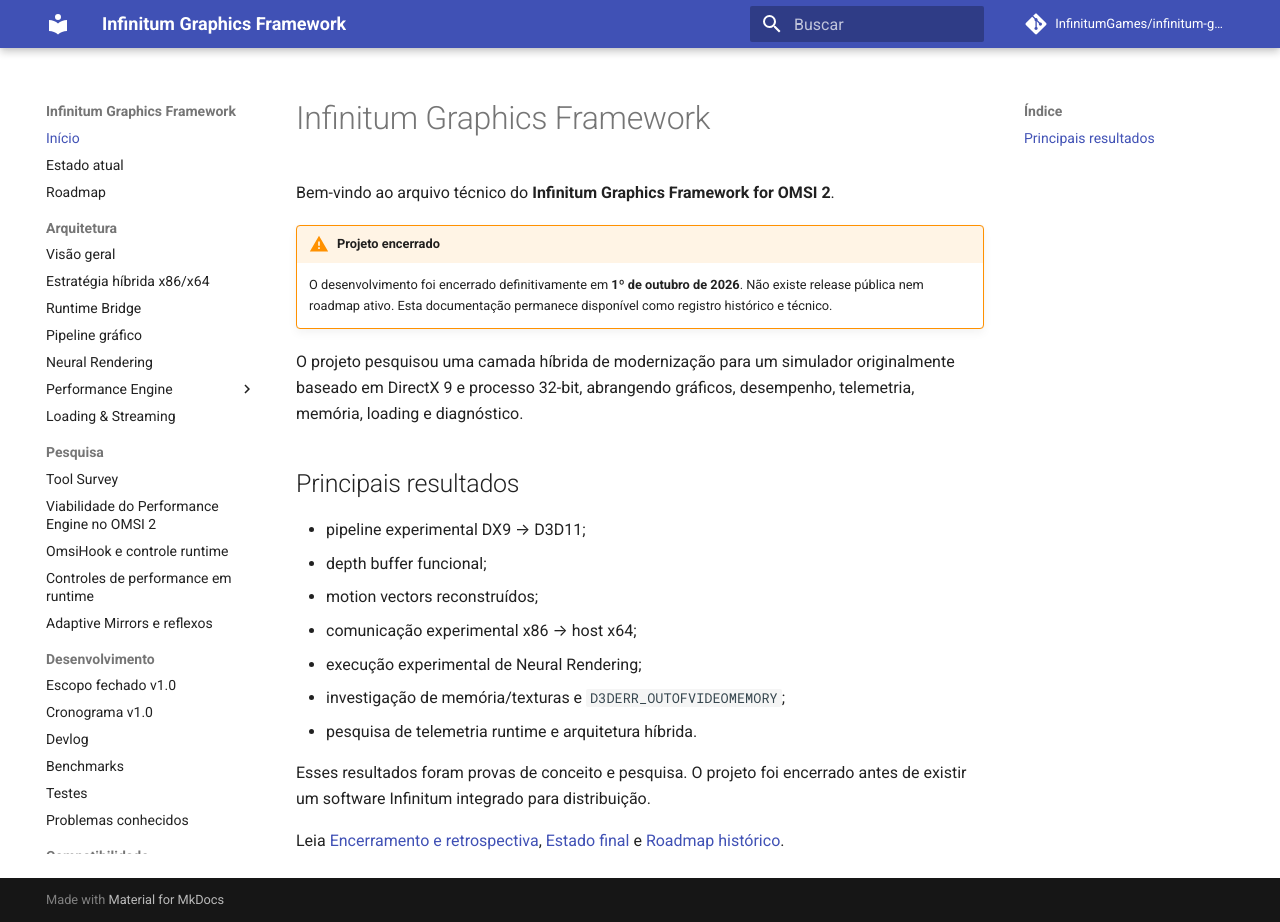
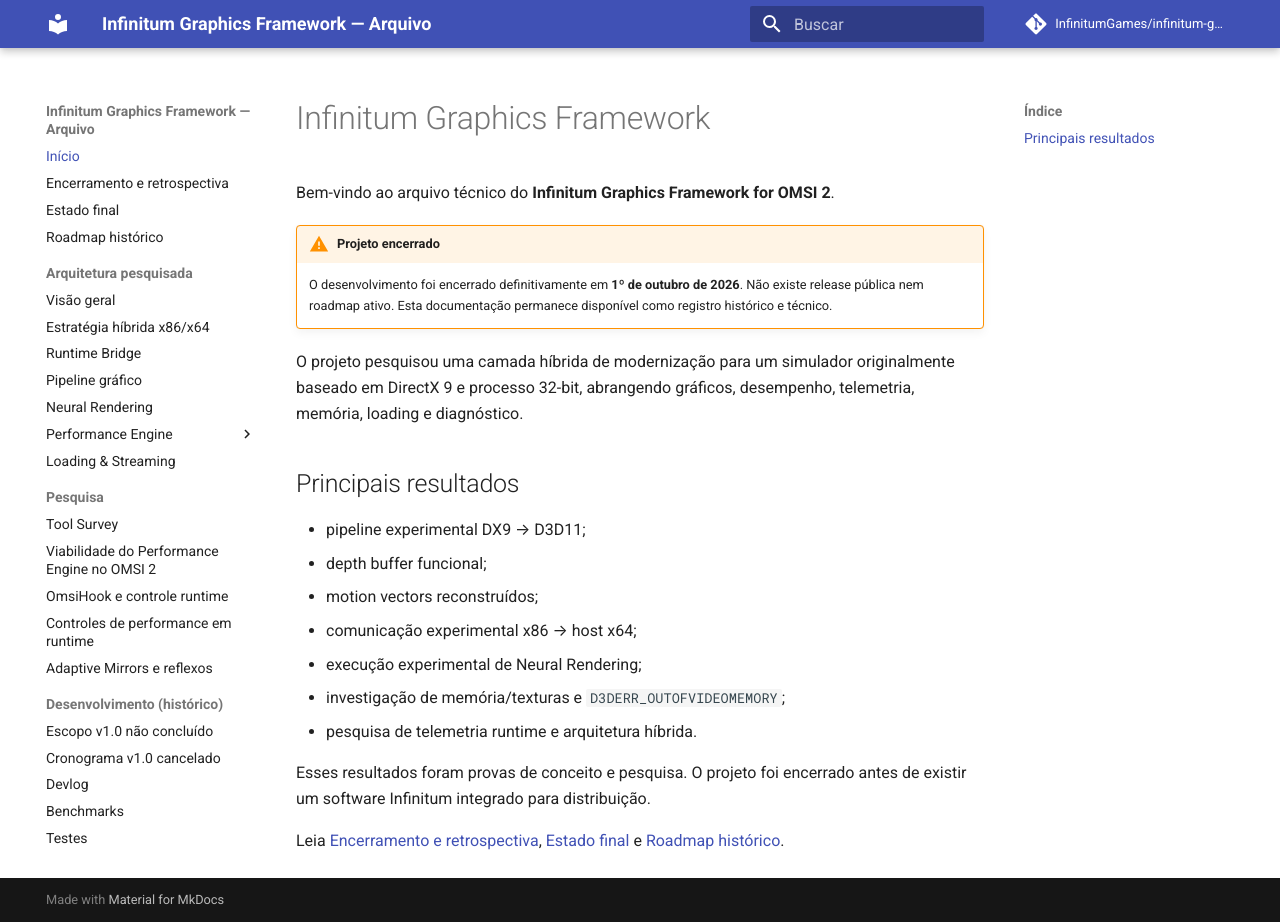
Before and after one commit to InfinitumGames/infinitum-graphics-framework, an MkDocs documentation site: the page built from docs/index.md, in a window 1280 px wide and 922 px high. Built offline with MkDocs 1.6.1 and Material for MkDocs 9.7.7, drawn with Linux system fonts in a browser that asks for light colours; comment, search, counter and statistics services are not loaded.

Commit message:
docs: mark Infinitum project as discontinued

```diff
--- a/mkdocs.yml
+++ b/mkdocs.yml
@@ -1,5 +1,5 @@
-site_name: Infinitum Graphics Framework
-site_description: Modernização gráfica, desempenho e infraestrutura para OMSI 2
+site_name: Infinitum Graphics Framework — Arquivo
+site_description: Arquivo técnico do projeto experimental de modernização do OMSI 2
 repo_name: InfinitumGames/infinitum-graphics-framework
 repo_url: https://github.com/InfinitumGames/infinitum-graphics-framework
 
@@ -13,9 +13,10 @@
 
 nav:
   - Início: index.md
-  - Estado atual: current-status.md
-  - Roadmap: roadmap.md
-  - Arquitetura:
+  - Encerramento e retrospectiva: project-retrospective.md
+  - Estado final: current-status.md
+  - Roadmap histórico: roadmap.md
+  - Arquitetura pesquisada:
       - Visão geral: architecture/overview.md
       - Estratégia híbrida x86/x64: architecture/hybrid-x86-x64.md
       - Runtime Bridge: architecture/runtime-bridge.md
@@ -35,13 +36,13 @@
       - OmsiHook e controle runtime: research/omsi-hook-runtime.md
       - Controles de performance em runtime: research/runtime-performance-controls.md
       - Adaptive Mirrors e reflexos: research/adaptive-mirrors-reflections.md
-  - Desenvolvimento:
-      - Escopo fechado v1.0: development/scope-v1.md
-      - Cronograma v1.0: development/timeline-v1.md
+  - Desenvolvimento (histórico):
+      - Escopo v1.0 não concluído: development/scope-v1.md
+      - Cronograma v1.0 cancelado: development/timeline-v1.md
       - Devlog: development/devlog.md
       - Benchmarks: development/benchmarks.md
       - Testes: development/testing.md
-      - Problemas conhecidos: development/known-issues.md
+      - Problemas conhecidos ao encerramento: development/known-issues.md
   - Compatibilidade:
       - Hardware: compatibility/hardware.md
       - Software: compatibility/software.md
```
